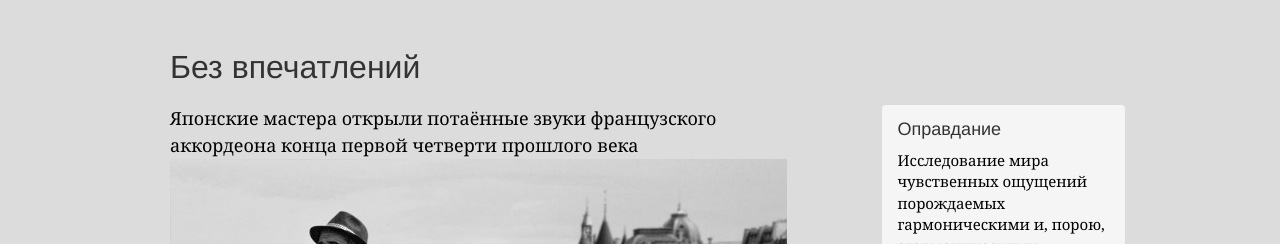
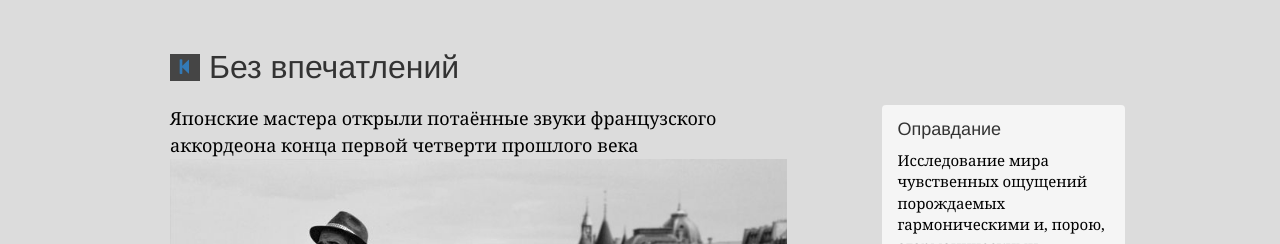
Before and after one commit to musicistheanswer/musicistheanswer.github.io, a Jekyll site: the page built from _posts/2014-08-30-harmony-lost.md, in a window 1280 px wide. Shown: the top 244 px of the page. Built offline with Jekyll 4.4.1, drawn with Linux system fonts in a browser that asks for light colours; nearby versions of some CDN libraries.

Commit message:
Let me step backward

```diff
--- a/_layouts/default.html
+++ b/_layouts/default.html
@@ -15,7 +15,11 @@
         {% if page.header_picture_category %}
         <img src="/media-content/images/{{ page.header_picture_category }}.jpg">
         {% endif %}
+        {% if page.id %}
+        <h1 class="blog-title"><a href="/" class="play"><span class="glyphicon glyphicon-step-backward"></span></a> {{ page.title }}</h1>
+        {% else %}
         <h1 class="blog-title">{{ page.title }}</h1>
+        {% endif %}
         {% if page.subtitle %}
         <p class="lead blog-description">{{ page.subtitle }}</p>
         {% endif %}
--- a/assets/css/blog.css
+++ b/assets/css/blog.css
@@ -144,9 +144,23 @@ h6, .h6 {
 }
 
 .play {
-  padding: 4px 6px 4px;
   background-color: #454545;
   font-size: medium;
+}
+.play > .glyphicon {
+  top: auto;
+}
+h1 > .play {
+  padding: 10px 7px 0px;
+}
+h1 > .play > .glyphicon {
+  bottom: 4px;
+}
+h2 > .play {
+  padding: 8px 7px 2px;
+}
+h2 > .play > .glyphicon {
+  bottom: 2px;
 }
 .play:hover, .play:focus {
   background-color: #aaa;
```
